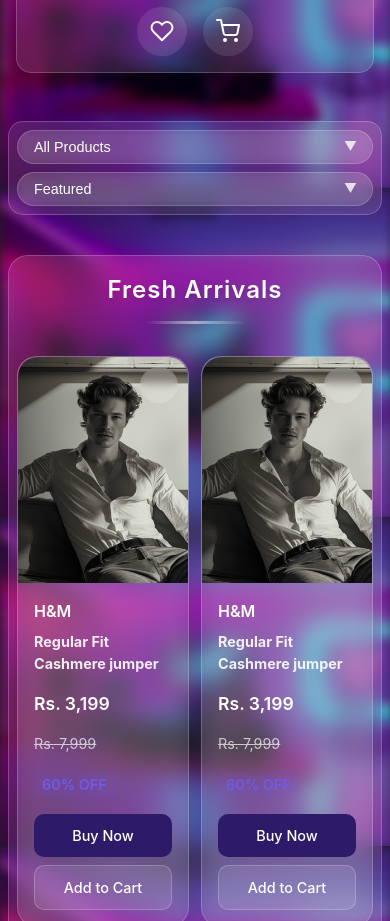
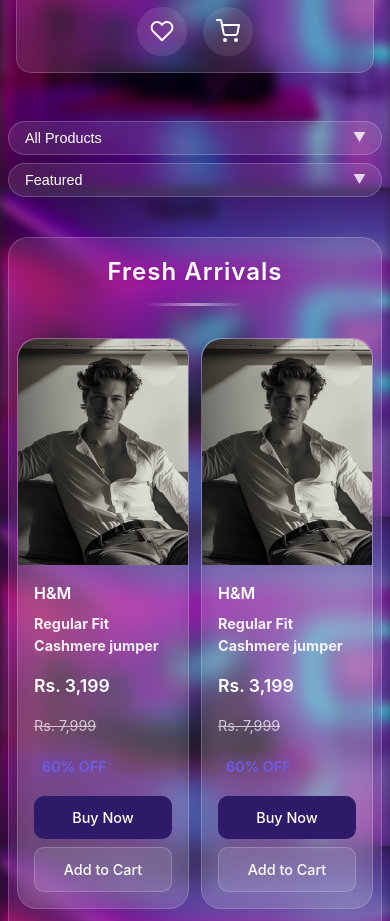
Before and after one commit to luxuryintaste-LIT/lit-ecommerce-backend, a React (Vite) app: page / in a window 390 px wide. Shown: the part 800-1721 px from the top of the page. Built offline with nearby package versions, Linux system fonts and the light colour scheme.

Commit message:
fixed background of filter

```diff
--- a/src/styles/FilterBar.css
+++ b/src/styles/FilterBar.css
@@ -8,14 +8,9 @@
   max-width: 1400px;
   margin: 0 auto;
   display: flex;
-  justify-content: flex-end;
+  justify-content: space-between;
   gap: 1rem;
-  background: rgba(255, 255, 255, 0.1);
-  backdrop-filter: blur(10px);
-  border-radius: 15px;
-  padding: 1rem 2rem;
-  border: 1px solid rgba(255, 255, 255, 0.2);
-  box-shadow: 0 8px 32px 0 rgba(31, 38, 135, 0.15);
+  padding: 0 1rem;
 }
 
 .select-wrapper {
@@ -73,8 +68,9 @@
   }
 
   .filter-container {
-    padding: 0.75rem;
+    padding: 0 0.5rem;
     flex-direction: column;
+    gap: 0.75rem;
   }
 
   .select-wrapper {
@@ -90,7 +86,7 @@
   }
 
   .filter-container {
-    padding: 0.5rem;
+    padding: 0;
     gap: 0.5rem;
   }
 }
```
